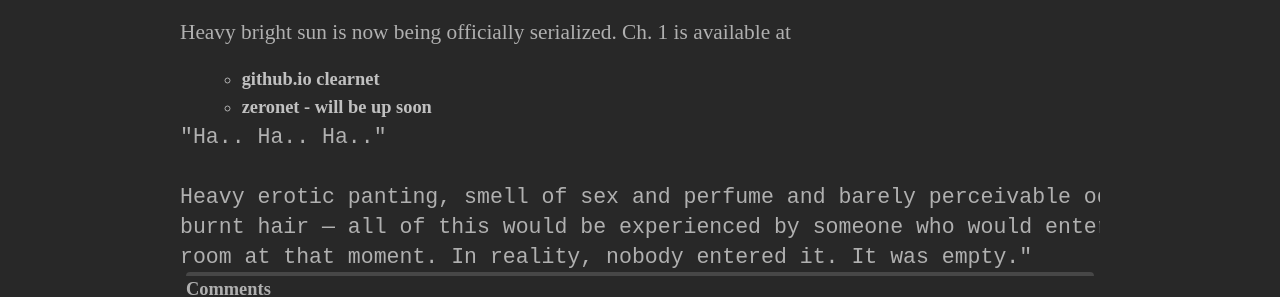
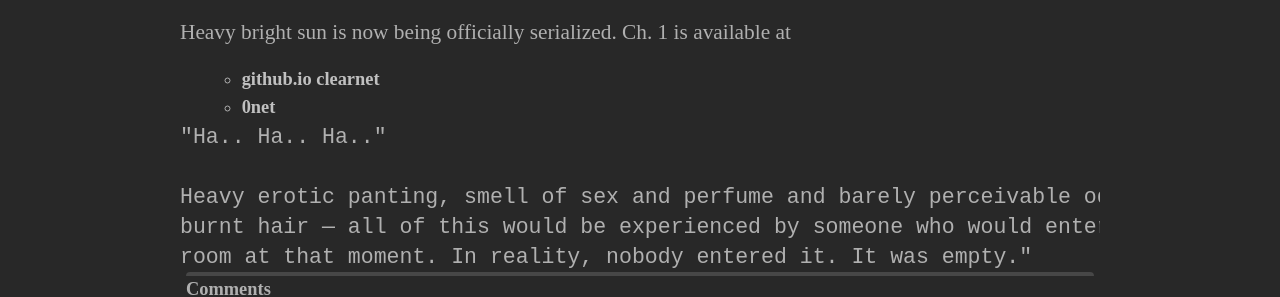
Before and after one commit to caryoscelus/caryoscelus.github.io, a Jekyll site: the page built from _posts/2018-05-05-heavy.md, in a window 1280 px wide. Shown: the part 287-584 px from the top of the page. Built offline with Jekyll 4.4.1, drawn with Linux system fonts in a browser that asks for light colours; some web fonts are replaced.

Commit message:
heavy-bright-sun 0net link

```diff
--- a/_posts/2018-05-05-heavy.md
+++ b/_posts/2018-05-05-heavy.md
@@ -8,7 +8,7 @@ categories: literature
 Heavy bright sun is now being officially serialized. Ch. 1 is available at
 
 - [github.io clearnet](https://caryoscelus.github.io/heavy-bright-sun/)
-- [zeronet - will be up soon]()
+- <a href="/" onclick="page.initialize('heavy-bright-sun/')">0net</a>
 
 <cut/>
 
```
